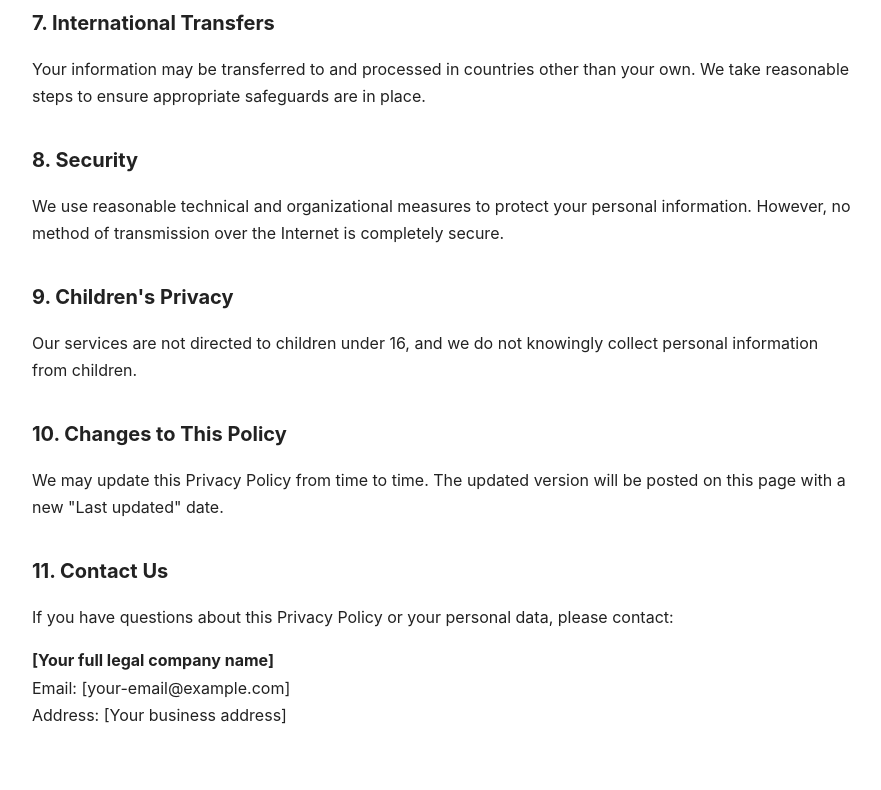
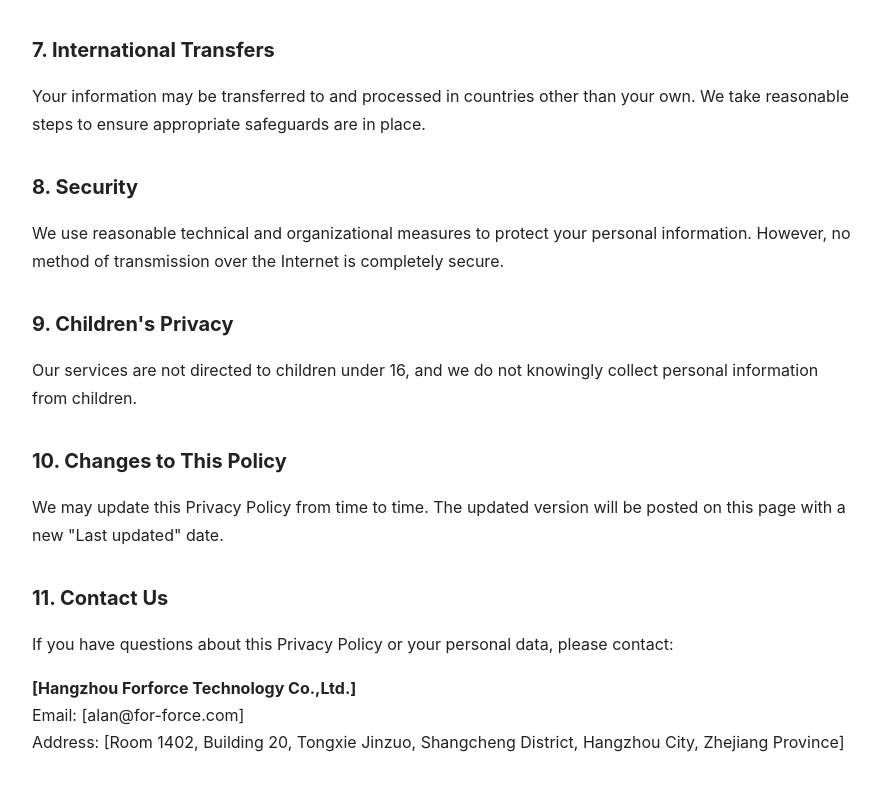
Before and after one commit to alangregory162-design/privacy-policy, a plain HTML site: page index.html in a window 1280 px wide. Shown: the part 1640-2430 px from the top of the page, without its empty margins (198-1079 px from the left). Drawn offline with Linux system fonts and the light colour scheme.

Commit message:
Update index.html

```diff
--- a/index.html
+++ b/index.html
@@ -23,10 +23,10 @@
   <p>This Privacy Policy explains how <strong>[Alan Forklift Parts]</strong> ("we", "us", or "our") collects, uses, and protects personal information that you provide to us through our Facebook lead forms, advertisements, website, or other channels.</p>
 
   <div class="box">
-    <strong>Company:</strong> [Your full legal company name]<br>
-    <strong>Address:</strong> [Your business address]<br>
-    <strong>Contact email:</strong> [your-email@example.com]<br>
-    <strong>Phone:</strong> [+86 xxx xxxx xxxx]
+    <strong>Company:</strong> [Hangzhou Forforce Technology Co.,Ltd.]<br>
+    <strong>Address:</strong> [Room 1402, Building 20, Tongxie Jinzuo, Shangcheng District, Hangzhou City, Zhejiang Province]<br>
+    <strong>Contact email:</strong> [alan@for-force.com]<br>
+    <strong>Phone:</strong> [+86 172 8072 8689 ]
   </div>
 
   <h2>1. Information We Collect</h2>
@@ -81,9 +81,9 @@
 
   <h2>11. Contact Us</h2>
   <p>If you have questions about this Privacy Policy or your personal data, please contact:</p>
-  <p><strong>[Your full legal company name]</strong><br>
-  Email: [your-email@example.com]<br>
-  Address: [Your business address]</p>
+  <p><strong>[Hangzhou Forforce Technology Co.,Ltd.]</strong><br>
+  Email: [alan@for-force.com]<br>
+  Address: [Room 1402, Building 20, Tongxie Jinzuo, Shangcheng District, Hangzhou City, Zhejiang Province]</p>
 
 </body>
 </html>
```
